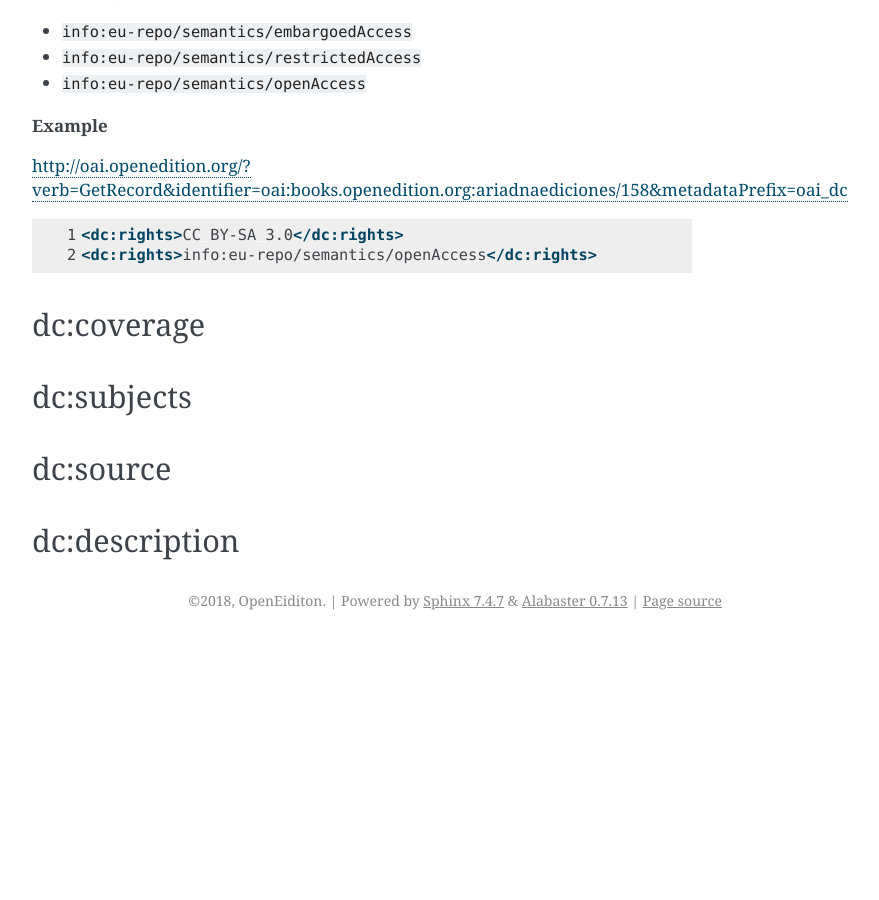
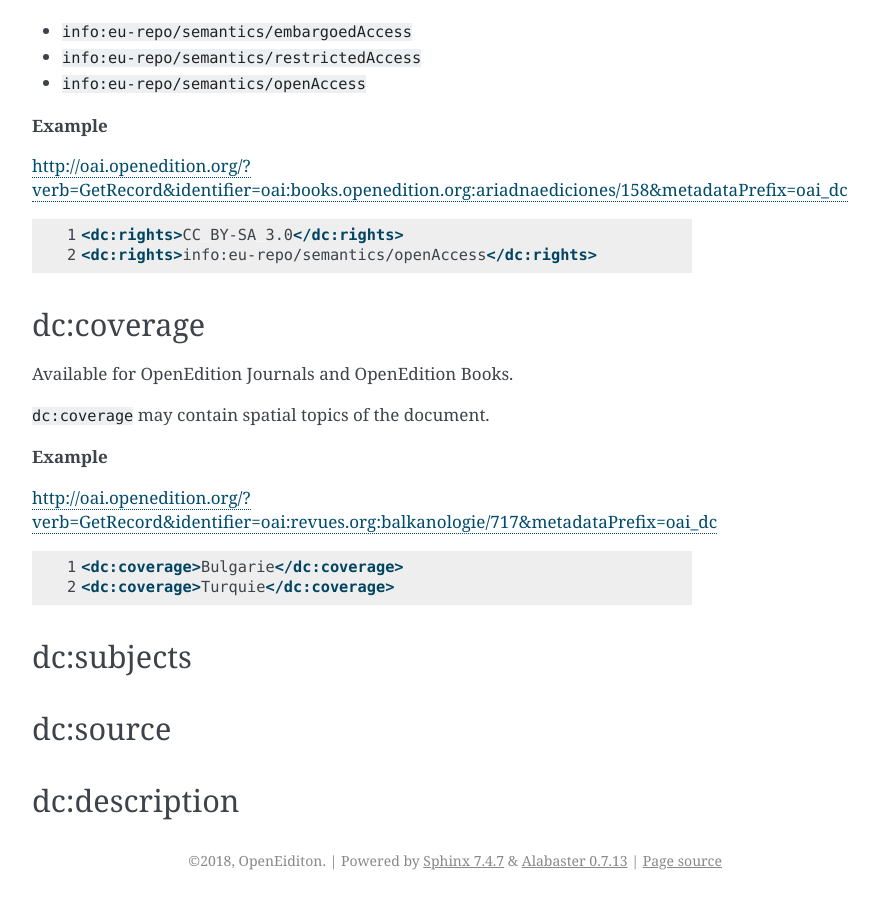
Before and after one commit to PatGendre/oai-openedition, a Sphinx documentation site: the page built from docs/source/oai_dc.rst, in a window 1280 px wide and 900 px high, scrolled down 4885 px. Shown: the whole window, without its empty margins (388-1267 px from the left). Built offline with Sphinx 7.4.7, drawn with Linux system fonts in a browser that asks for light colours; before the commit the page ends 5525 px from its top, so only the background shows below that.

Commit message:
oai_dc:coverage

```diff
--- a/docs/source/oai_dc.rst
+++ b/docs/source/oai_dc.rst
@@ -226,6 +226,19 @@ http://oai.openedition.org/?verb=GetRecord&identifier=oai:books.openedition.org:
 
 dc:coverage
 -----------------
+Available for OpenEdition Journals and OpenEdition Books.
+
+``dc:coverage`` may contain spatial topics of the document.
+
+**Example**
+
+http://oai.openedition.org/?verb=GetRecord&identifier=oai:revues.org:balkanologie/717&metadataPrefix=oai_dc
+
+.. code-block:: xml
+    :linenos:
+
+    <dc:coverage>Bulgarie</dc:coverage>
+    <dc:coverage>Turquie</dc:coverage>
 
 
 dc:subjects
```
